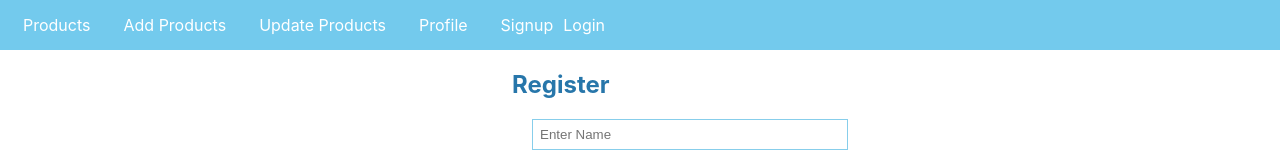
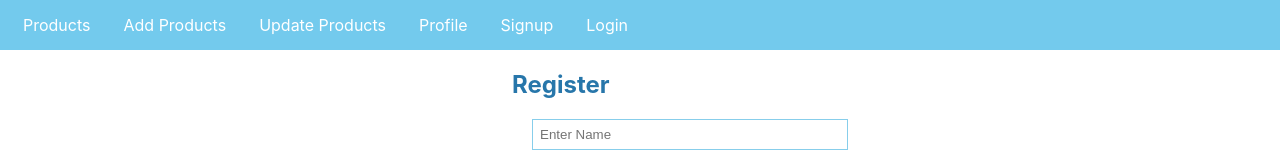
Before and after one commit to subhadipmanna70/ecommerce_dashboard, a React (Create React App) app in the folder frontend/: page /signup in a window 1280 px wide. Shown: the top 160 px of the page. Built offline with nearby package versions, Linux system fonts and the light colour scheme.

Commit message:
login api integretion edited

```diff
--- a/frontend/src/components/nav.js
+++ b/frontend/src/components/nav.js
@@ -17,13 +17,14 @@
             <li><Link to="/add">Add Products</Link></li>
             <li><Link to="/update">Update Products</Link></li>
             <li><Link to="/profile">Profile</Link></li>
+            {
+            auth?<li><Link onClick={handle} to="/signup">Logout</Link></li>:
+            <>
+            <li><Link to="/signup">Signup</Link></li>
+            <li><Link to="/login">Login</Link></li>
+            </>
+            }
 
-            <li>{ auth?<Link onClick={handle} to="/signup">Logout</Link>:
-            <>
-            <Link to="/signup">Signup</Link>
-            <Link to="/login">Login</Link>
-            </>
-            }</li>
         </ul>
 
     )
```
